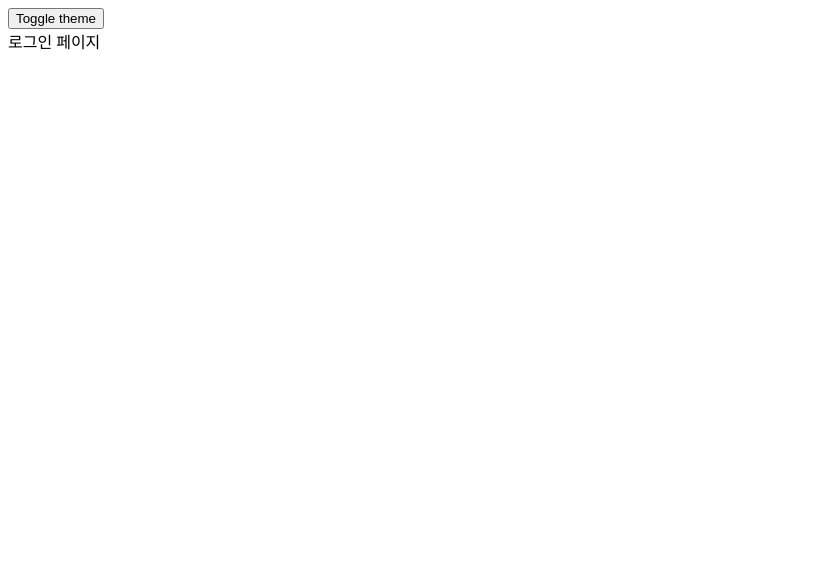
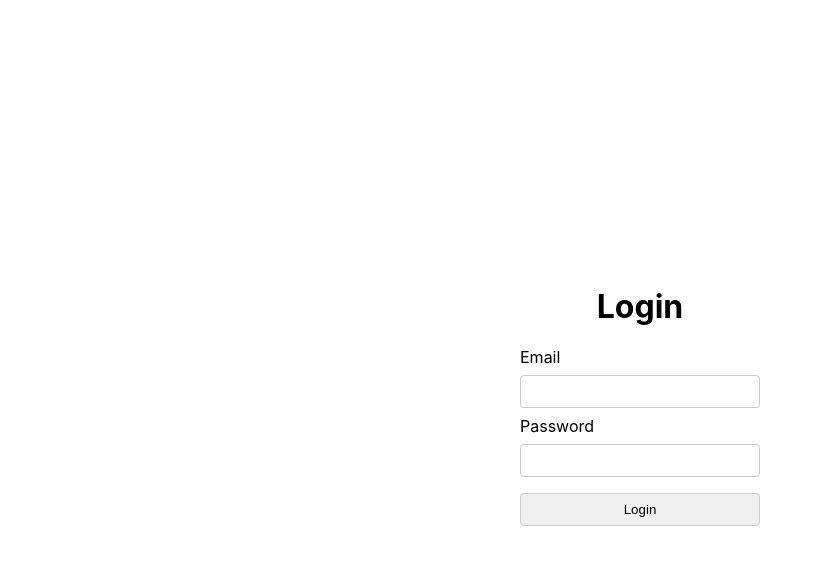
Before and after one commit to hyoungwonkang/nextjs_prac, a Next.js app: page /login in a window 1280 px wide. Shown: the top 564 px of the page, without its empty margins (0-815 px from the left). Built offline with nearby package versions, Linux system fonts and the light colour scheme.

Commit message:
로그인 페이지

```diff
--- a/pages/_app.js
+++ b/pages/_app.js
@@ -1,20 +1,7 @@
-import { ThemeProvider } from "next-themes";
-import "tailwindcss/tailwind.css";
-import TopBar from "../components/TopBar";
+import '../styles/globals.css';
 
-export const reportWebVitals = (metrics) => sendToGoogleAnalytics(metrics);
-
-function App({ Component, pageProps }) {
-  return (
-    // attribute="class"를 지정해서
-    // 메인 <html> 태그에 "dark" CSS 클래스를 적용합니다.
-    <ThemeProvider attribute="class">
-      <div className="dark:bg-gray-900 bg-gray-50 w-full min-h-screen">
-        <TopBar />
-        <Component {...pageProps} />
-      </div>
-    </ThemeProvider>
-  );
+function MyApp({ Component, pageProps }) {
+  return <Component {...pageProps} />;
 }
 
-export default App;
+export default MyApp;
--- a/pages/login.js
+++ b/pages/login.js
@@ -1,3 +1,60 @@
-export default function Login() {
-  return <div>로그인 페이지</div>;
+import { useRouter } from "next/router";
+import { useState } from "react";
+import styles from '../styles/app.module.css'
+
+export default function Home() {
+  const [logginError, setLoginError] = useState(null);
+  const router = useRouter();
+
+  const handleSubmit = (event) => {
+    event.preventDefault();
+    const {email, password} = event.target.elements;
+    setLoginError(null);
+    handleLogin(email.value, password.value)
+    .then(()=> router.push('/protected-route'))
+    .catch((err)=>setLoginError(err.message));
+  };
+
+  return (
+    <div className={styles.container}>
+      <h1>Login</h1>
+      <form className={styles.form} onSubmit={handleSubmit}>
+        <label htmlFor="email">Email</label>
+        <input type="email" id="email" />
+
+        <label htmlFor="password">Password</label>
+        <input type="password" id="password" />
+
+
+        <button type="submit">Login</button>
+
+        {logginError && (
+          <div className={styles.formError}>
+            {logginError}
+          </div>
+        )}
+      </form>
+    </div>
+  );
 }
+
+async function handleLogin(email, password) {
+  const resp = await fetch('/api/login', {
+    method: "POST",
+    headers: {
+      "Content-Type" : "application/json",
+    },
+    body: JSON.stringify({
+      email,
+      password,
+    }),
+  });
+
+  const data = await resp.json();
+
+  if(data.success) {
+    return;
+  }
+
+  throw new Error('Wrong email or password');
+}
--- a/pages/protected-route.js
+++ b/pages/protected-route.js
@@ -1,4 +1,4 @@
-import styles from '../styles/Home.module.scss'
+import styles from '../styles/app.module.css'
 
 export  default function ProtectedRoute() {
     return (
--- /dev/null
+++ b/styles/app.module.css
@@ -0,0 +1,42 @@
+.container {
+    min-height: 100vh;
+    padding: 0 0.5rem;
+    display: flex;
+    flex-direction: column;
+    justify-content: center;
+    align-items: center;
+    height: 100vh;
+}
+
+.form {
+    display: flex;
+    flex-direction: column;
+}
+
+.form input {
+    padding: 0.5rem;
+    margin: 0.5rem;
+    border: 1px solid #ccc;
+    border-radius: 4px;
+    width:15rem;
+
+}
+
+.form label {
+    margin: 0 0.5rem;
+}
+
+.form button {
+    padding: 0.5rem;
+    margin: 0.5rem;
+    border: 1px solid #ccc;
+    border-radius: 4px;
+    width: 15rem;
+    cursor: pointer;
+}
+
+.formError {
+    color: red;
+    font-size: 0.8rem;
+    text-align: center;
+}
```
